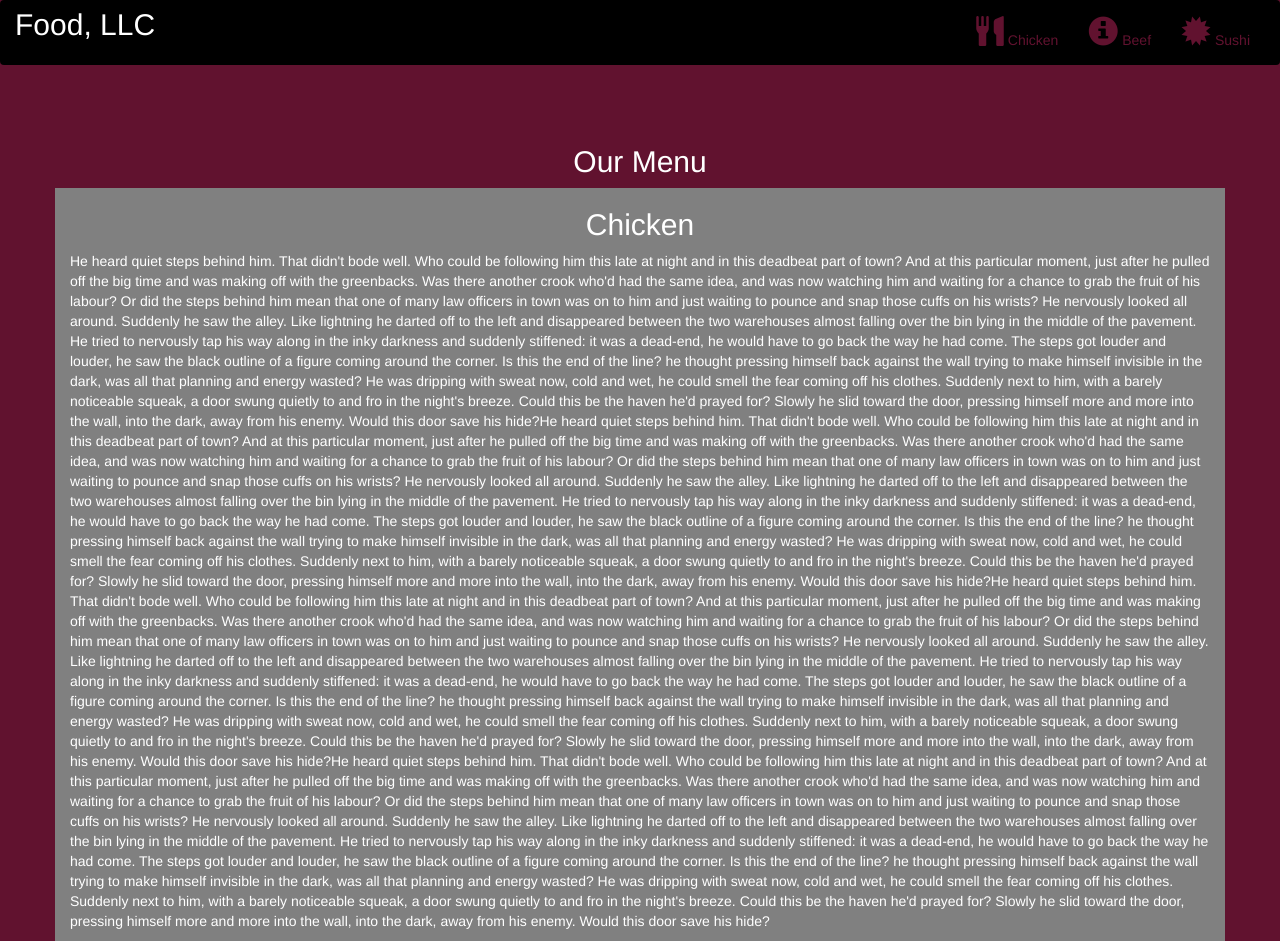
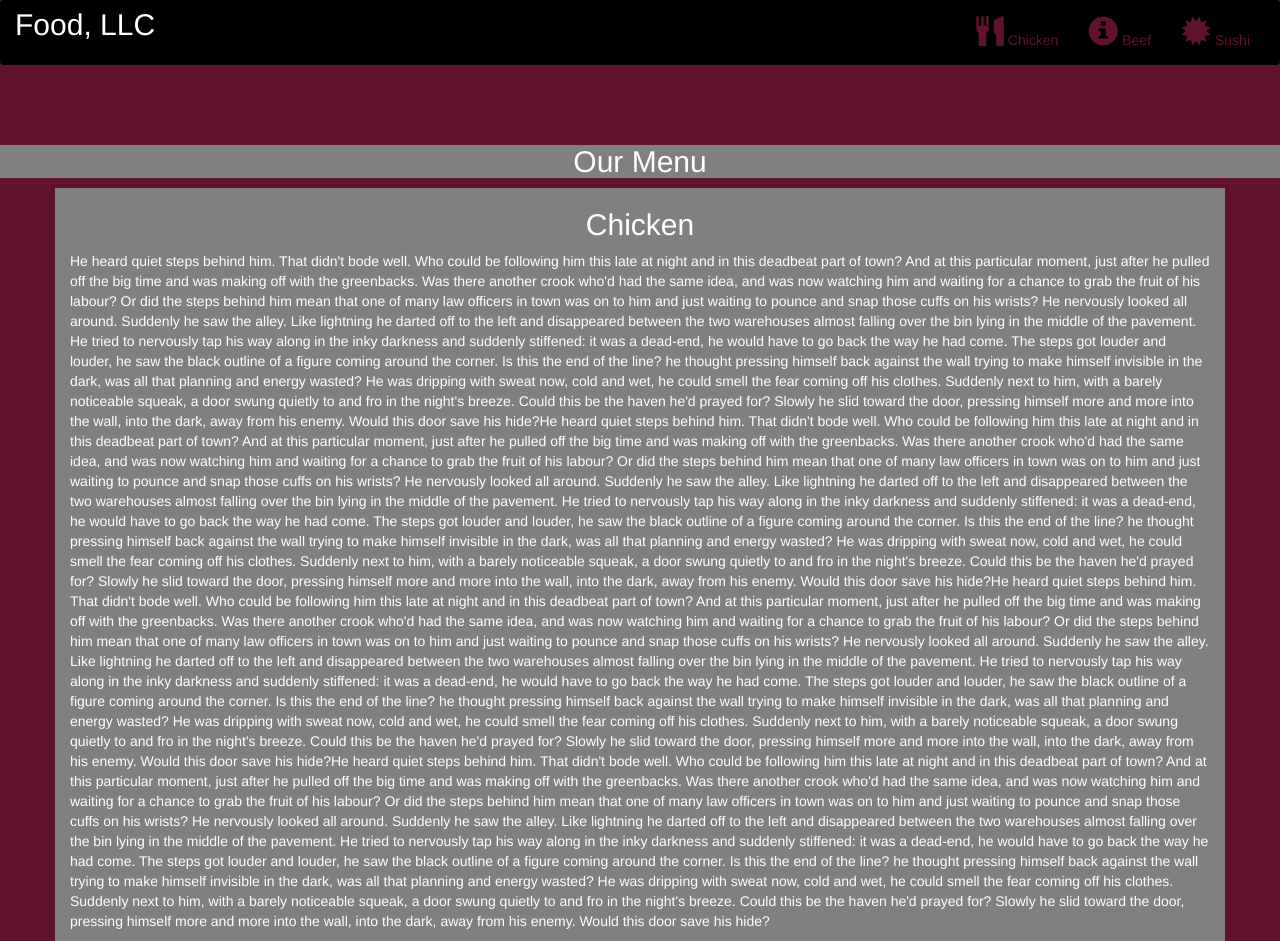
Before and after one commit to dutta-anirban/module3-solution, a plain HTML site: page index.html in a window 1280 px wide. Drawn offline with nearby package versions, Linux system fonts and the light colour scheme; files that its build step writes are made by us from their sources.

Commit message:
Update style.css

```diff
--- a/css/style.css
+++ b/css/style.css
@@ -41,6 +41,6 @@ h2{
 font-size: 30px;
 }
 
-#RANDOMNARR {
+p {
 	background-color: grey;
 }
```
